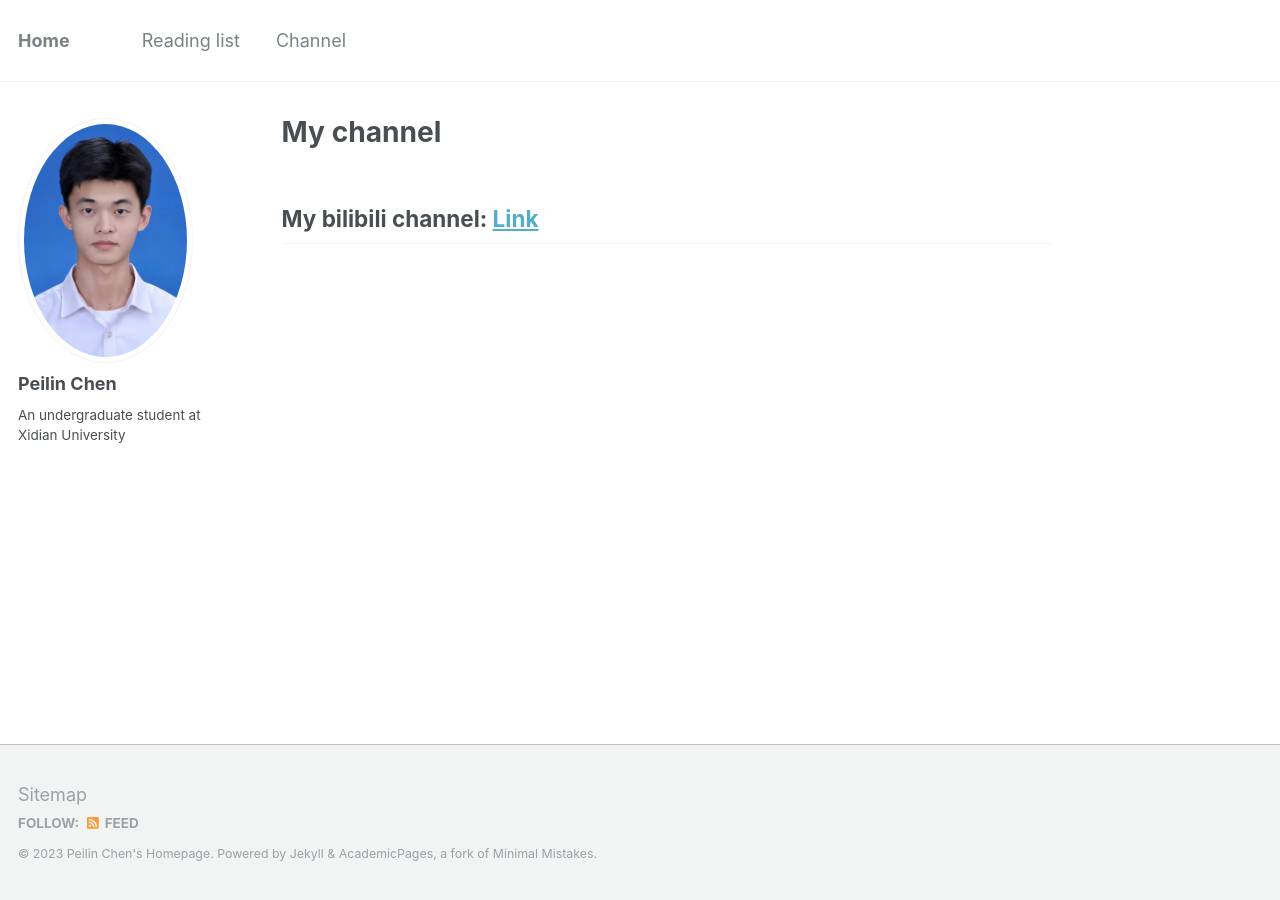
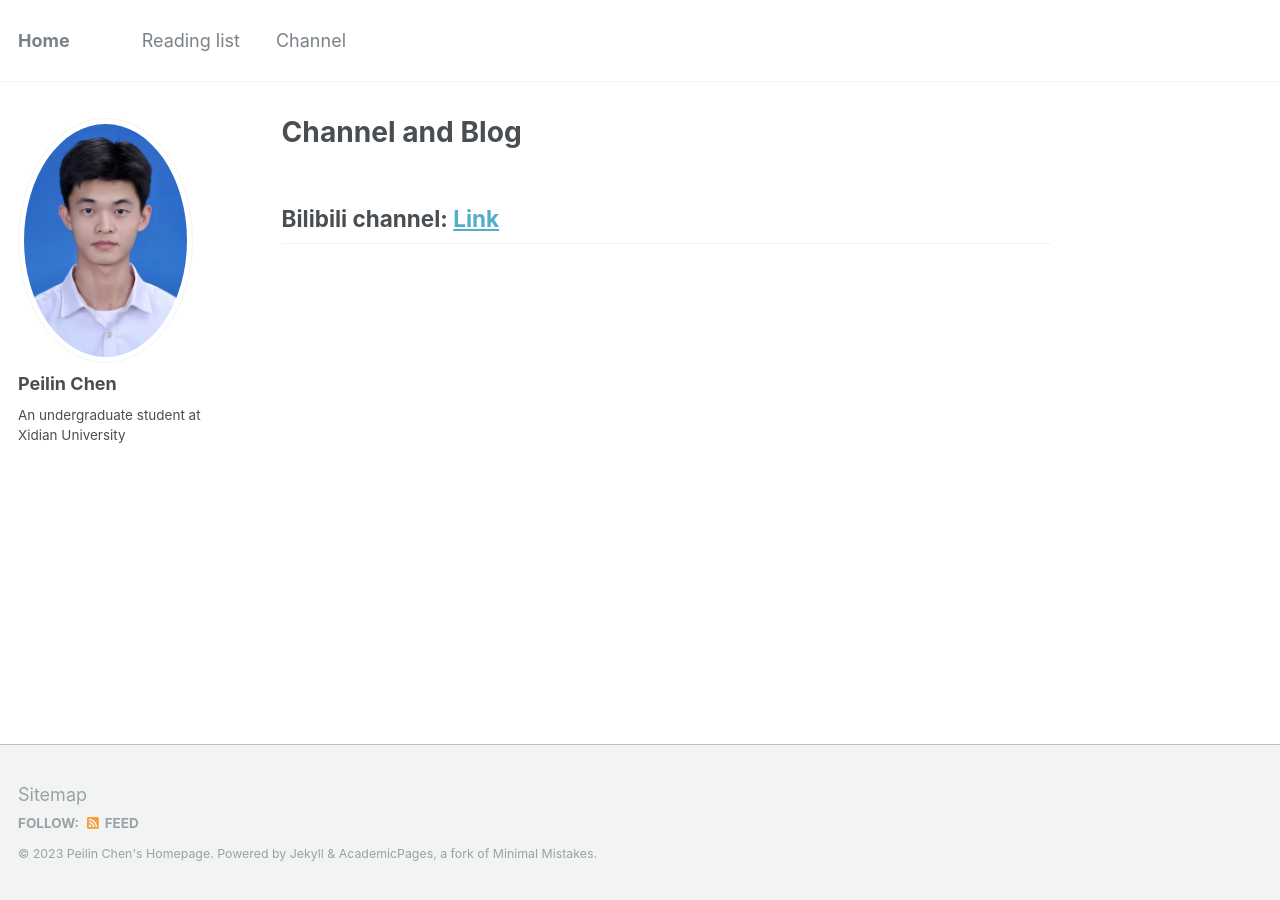
Before and after one commit to peilin-chen/peilin-chen.github.io, a Jekyll site: the page built from _pages/channel.md, in a window 1280 px wide. Built offline with Jekyll 4.4.1, drawn with Linux system fonts in a browser that asks for light colours.

Commit message:
Update channel.md

```diff
--- a/_pages/channel.md
+++ b/_pages/channel.md
@@ -1,8 +1,8 @@
 ---
 layout: single
-title: "My channel"
+title: "Channel and Blog"
 permalink: /channel/
 author_profile: true
 ---
 
-## My bilibili channel: [Link](https://space.bilibili.com/651870608?spm_id_from=333.1007.0.0)
+## Bilibili channel: [Link](https://space.bilibili.com/651870608?spm_id_from=333.1007.0.0)
```
